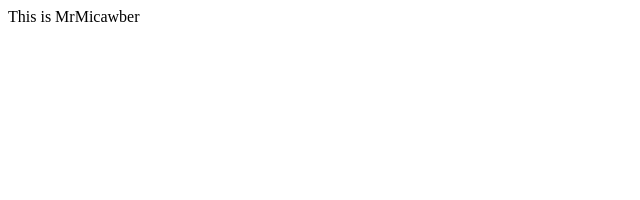
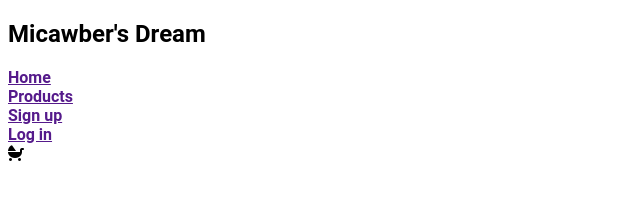
Before and after one commit to MrMicawberthechanger/Micawber-dream, a plain HTML site: page index.html in a window 1280 px wide. Shown: the whole page, without its empty margins (0-640 px from the left). Drawn offline with Linux system fonts and the light colour scheme.

Commit message:
style file added

```diff
--- a/index.html
+++ b/index.html
@@ -4,11 +4,29 @@
 <head>
     <meta charset="UTF-8">
     <meta name="viewport" content="width=device-width, initial-scale=1.0">
+    <link rel="stylesheet" href="style.css">
+    <link rel="preconnect" href="https://fonts.googleapis.com">
+    <script src="https://kit.fontawesome.com/94bda911cb.js" crossorigin="anonymous"></script>
     <title>Micawber-dream</title>
 </head>
 
 <body>
-    This is MrMicawber
+    <header>
+        <section>
+            <div>
+                <h1>
+                    Micawber's Dream
+                </h1>
+            </div>
+            <div class="nav-bar">
+                <div class="nav"><a href="">Home</a></div>
+                <div class="nav"><a href="">Products</a></div>
+                <div class="nav"><a href="">Sign up</a></div>
+                <div class="nav"><a href="">Log in</a></div>
+                <div><i class="fa-solid fa-baby-carriage"></i></div>
+            </div>
+        </section>
+    </header>
 </body>
 
 </html>
--- /dev/null
+++ b/style.css
@@ -0,0 +1,5 @@
+body {
+    font-family: "Roboto", sans-serif;
+    font-weight: 700;
+    font-style: normal;
+}
```
